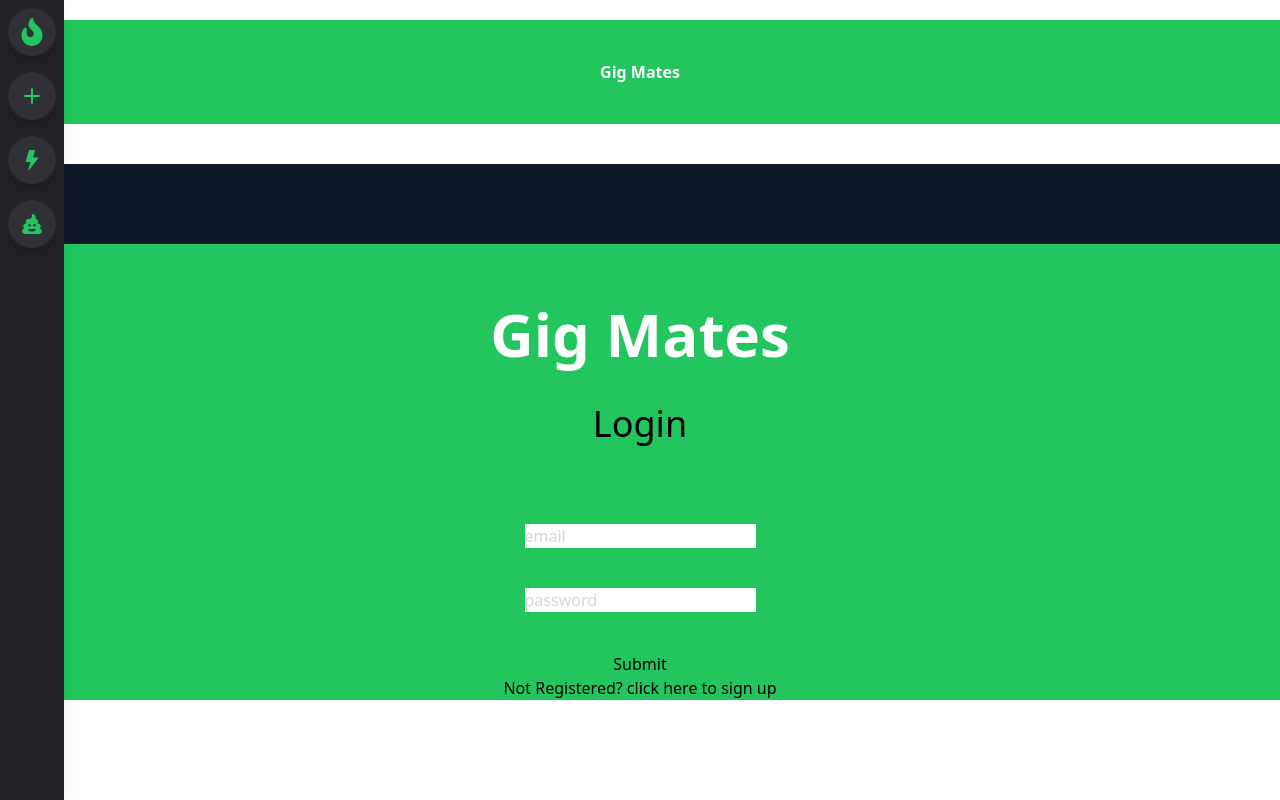
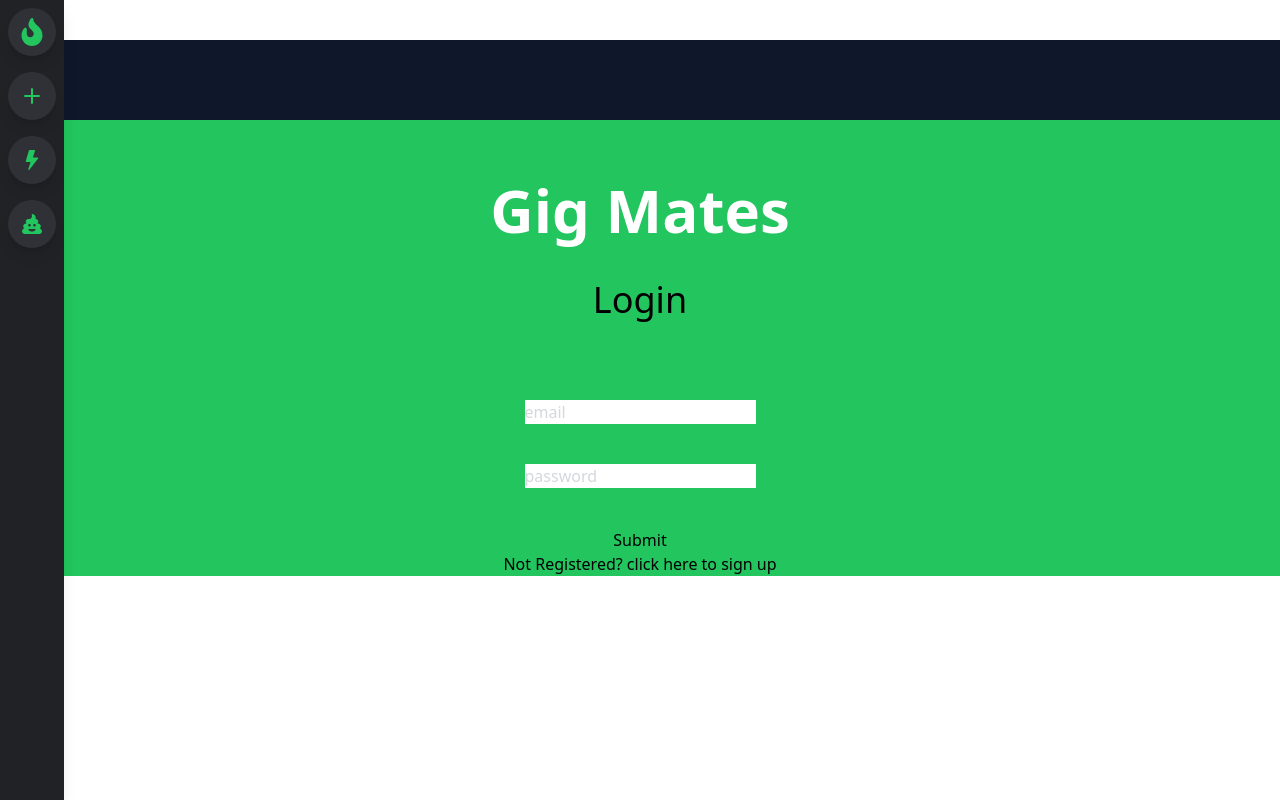
Before and after one commit to rhysw97/social-media, a React (Create React App) app: page / in a window 1280 px wide. Built offline with nearby package versions, Linux system fonts and the light colour scheme.

Commit message:
removed gig mates header

```diff
--- a/src/Pages/landing-page/landing-page.js
+++ b/src/Pages/landing-page/landing-page.js
@@ -23,9 +23,6 @@ export default function LandingPage() {
 
     return(
         <div className="flex flex-col">
-            <header className="bg-green-500 py-10 mt-5">
-            <h1 className="text-white text-center font-extrabold ">Gig Mates</h1>
-            </header>
             <div className=" mt-10 bg-slate-900 w-480" styles={{background: `url(${backgroundImage})`}}>
                 {view}
             </div>
```
